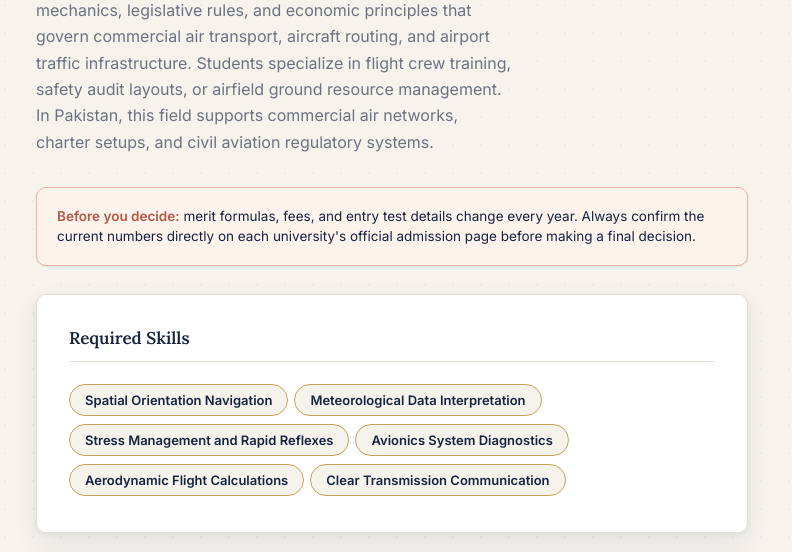
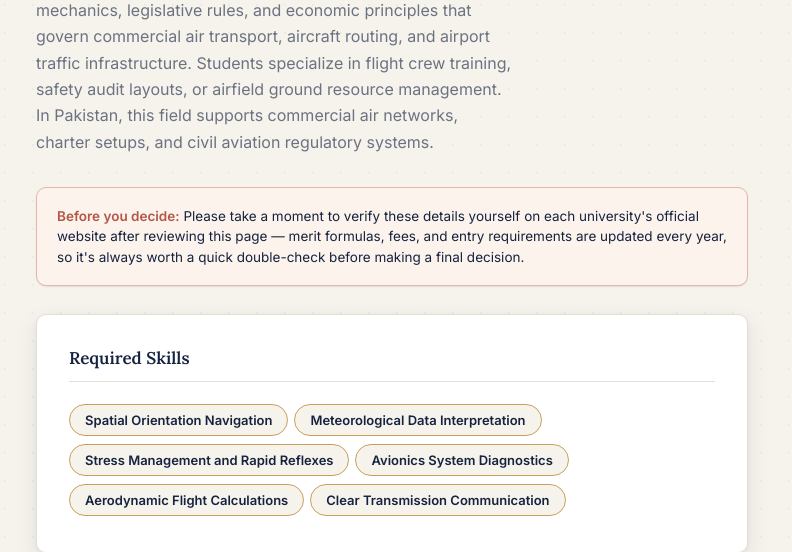
Before and after one commit to javedqarib332-art/CareerPilot-The-Citizens-Foundation-College, a Flask app: a page that uses templates/field_detail.html in a window 1280 px wide. Shown: the part 276-828 px from the top of the page, without its empty margins (248-1040 px from the left). Run offline with Flask 3, Linux system fonts and the light colour scheme.

Commit message:
Update field_detail.html

```diff
--- a/templates/field_detail.html
+++ b/templates/field_detail.html
@@ -94,14 +94,8 @@
   <p class="lede">{{ f.overview }}</p>
 
   <div class="verify-notice">
-    <strong>Before you decide:</strong> merit formulas, fees, and entry test details change every year. Always confirm the current numbers directly on each university's official admission page before making a final decision.
+    <strong>Before you decide:</strong> Please take a moment to verify these details yourself on each university's official website after reviewing this page — merit formulas, fees, and entry requirements are updated every year, so it's always worth a quick double-check before making a final decision.
   </div>
-
-  {% if f.content_note %}
-  <div class="verify-notice" style="border-color:#B8860B; background:#FDF6E3;">
-    <strong>About this page's content:</strong> {{ f.content_note }}
-  </div>
-  {% endif %}
 
   <div class="card">
     <h3>Required Skills</h3>
```
